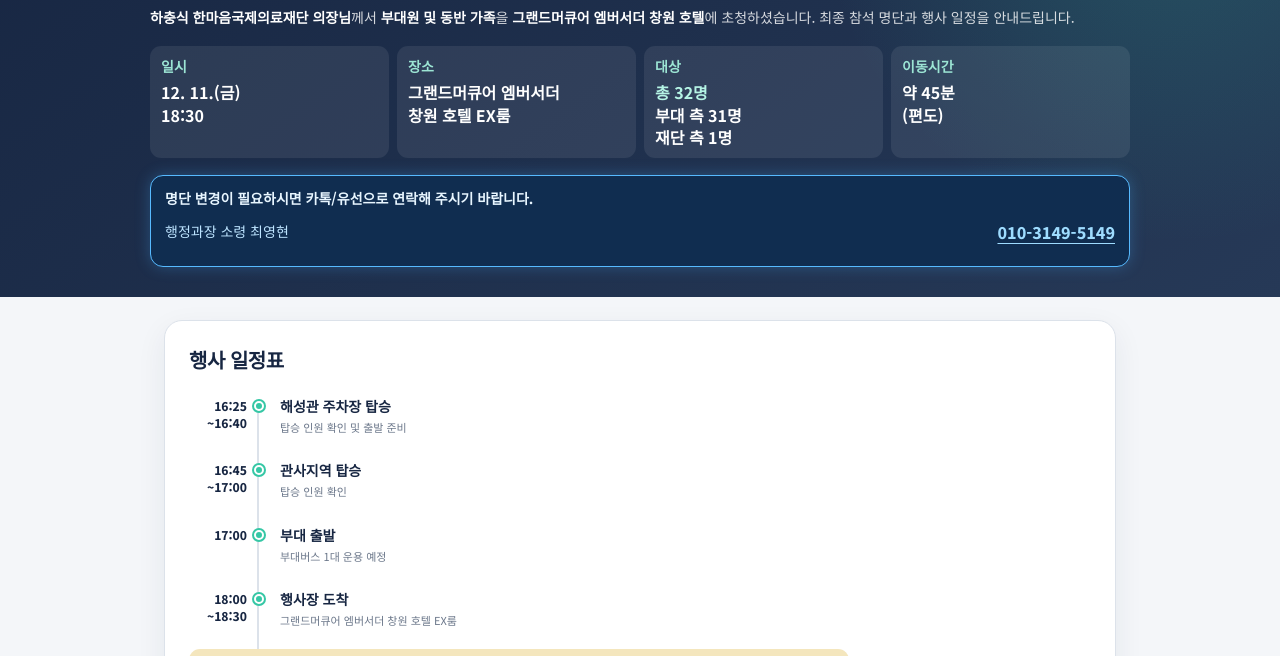
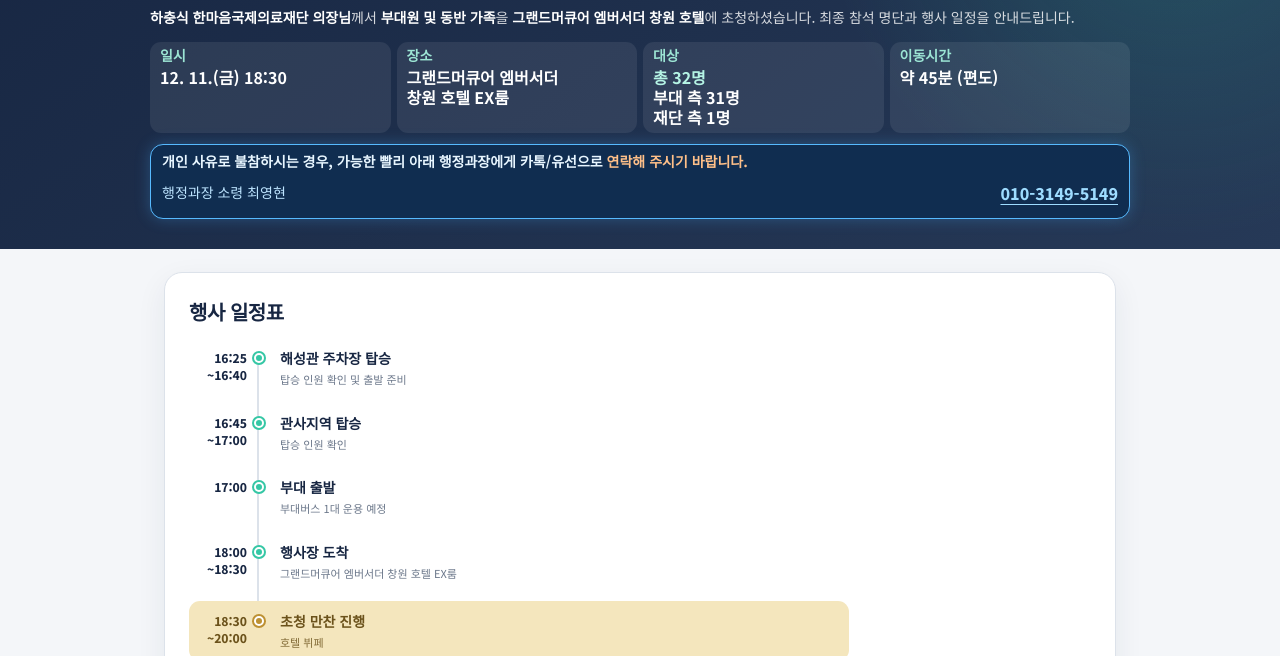
Before and after one commit to Buzzigirl/2026-hanmaeum-dinner-1211, a plain HTML site: page index.html in a window 1280 px wide. Shown: the part 141-797 px from the top of the page. Drawn offline with Linux system fonts and the light colour scheme.

Commit message:
Compact dinner details and reorder attendee rows

```diff
--- a/index.html
+++ b/index.html
@@ -13,10 +13,10 @@
     :root{--navy:#172642;--navy-2:#263957;--page:#f4f6f9;--panel:#fff;--text:#172642;--muted:#6b778a;--line:#dce2ea;--mint:#159676;--blue:#e8f0f8;--blue-text:#27435f;--gold:#f4e6bd;--gold-text:#6b521b;--pink:#f8e8ed;--pink-text:#81475a;--table:#dac49e;--table-edge:#aa8b5d;--shadow:0 10px 30px rgba(23,38,66,.07)}
     *{box-sizing:border-box}html{scroll-behavior:smooth}body{margin:0;min-width:320px;background:var(--page);color:var(--text);font-family:"Noto Sans KR",sans-serif;-webkit-font-smoothing:antialiased}
     .hero{padding:max(23px,env(safe-area-inset-top)) 18px 22px;background:radial-gradient(circle at 92% 5%,rgba(53,199,165,.22),transparent 29%),linear-gradient(145deg,var(--navy),var(--navy-2));color:#fff}.hero-inner{max-width:980px;margin:auto}h1{margin:0 0 10px;font-size:clamp(27px,6.8vw,44px);line-height:1.28;letter-spacing:-.04em}.intro{margin:0;color:rgba(255,255,255,.82);font-size:14px;line-height:1.75}.intro strong{color:#fff}
-    .facts{display:grid;grid-template-columns:repeat(2,minmax(0,1fr));gap:8px;margin-top:17px}
-    .fact{min-width:0;padding:10px 11px;border-radius:11px;background:rgba(255,255,255,.08)}
-    .fact-label{color:#9ce5d4;font-size:.875rem;font-weight:800}
-    .fact-value{margin-top:5px;color:#fff;font-size:1rem;font-weight:700;line-height:1.4;word-break:keep-all}
+    .facts{display:grid;grid-template-columns:repeat(2,minmax(0,1fr));gap:6px;margin-top:13px}
+    .fact{min-width:0;padding:5px 10px 6px;border-radius:11px;background:rgba(255,255,255,.08)}
+    .fact-label{color:#9ce5d4;font-size:.875rem;font-weight:800;line-height:1.25}
+    .fact-value{margin-top:2px;color:#fff;font-size:1rem;font-weight:700;line-height:1.25;word-break:keep-all}
     .fact-total{color:#b5f4e5}
     main{max-width:980px;margin:auto;padding:9px 14px calc(40px + env(safe-area-inset-bottom))}.card{margin-top:14px;padding:18px;border:1px solid var(--line);border-radius:18px;background:var(--panel);box-shadow:var(--shadow)}h2{margin:0 0 5px;font-size:20px;letter-spacing:-.025em}
     .schedule{position:relative;margin-top:17px}.schedule::before{content:"";position:absolute;left:68px;top:10px;bottom:10px;width:2px;background:var(--line)}.event{position:relative;display:grid;grid-template-columns:58px 18px minmax(0,1fr);gap:3px;padding:5px 7px 20px 0;border-radius:11px}.event:last-child{padding-bottom:5px}.time{padding-top:1px;font-size:12px;font-weight:800;text-align:right}.dot{position:relative;z-index:1;width:10px;height:10px;margin:5px auto 0;border:2px solid var(--panel);border-radius:50%;background:#35c7a5;box-shadow:0 0 0 2px #35c7a5}.event-body{padding-left:9px}.event-name{font-size:14px;font-weight:800}.event-note{margin-top:3px;color:var(--muted);font-size:11px;line-height:1.5}.event.banquet{margin-bottom:13px;padding-top:10px;padding-bottom:10px;background:var(--gold);color:var(--gold-text)}.event.banquet .dot{background:#bd9133;box-shadow:0 0 0 2px #bd9133}.event.banquet .event-note{color:inherit;opacity:.82}.event.is-live::after{content:"현재 진행";position:absolute;right:8px;top:7px;padding:4px 7px;border-radius:999px;background:var(--navy);color:#fff;font-size:10px;font-weight:800;animation:pulse 1.15s ease-in-out infinite}@keyframes pulse{50%{opacity:.38;transform:scale(.96)}}@media(prefers-reduced-motion:reduce){.event.is-live::after{animation:none}}
@@ -25,11 +25,12 @@
     .roster-table{width:100%;border-collapse:collapse;table-layout:fixed;margin-top:14px;font-size:.875rem}
     .contact{
       display:grid;grid-template-columns:minmax(0,1fr) auto;align-items:center;gap:0 10px;
-      margin-top:17px;padding:12px 14px;border:1px solid #57baff;border-radius:13px;
+      margin-top:11px;padding:7px 11px 3px;border:1px solid #57baff;border-radius:13px;
       background:#102d50;color:#e8f6ff;box-shadow:0 0 15px rgba(72,175,255,.28);
-      font-size:.875rem;line-height:1.55
+      font-size:.875rem;line-height:1.4
     }
     .contact p{grid-column:1 / -1;margin:0}
+    .contact-action{color:#ffc089}
     .contact-name{color:#bde4ff;word-break:keep-all}
     .contact a{display:inline-flex;align-items:center;min-height:44px;color:#9edcff;font-size:1rem;font-weight:800;white-space:nowrap;text-underline-offset:4px}
     .contact a:focus-visible,.roster-summary:focus-visible{outline:2px solid #57baff;outline-offset:3px}
@@ -59,6 +60,8 @@
     .roster-table tbody th{font-weight:500}.roster-table td:last-child{font-weight:700}
     .roster-table .foundation th,.roster-table .foundation td{background:#fff3d6;color:#6b521b}
     .roster-table .commander th,.roster-table .commander td{background:#e8f1fb;color:#264967}
+    .roster-table .volunteers{background:#f0f8f5}
+    .roster-table .unit-attendees{background:#f5f7fb}
   </style>
 </head>
 <body>
@@ -67,13 +70,13 @@
       <h1>한마음국제의료재단<br>초청 만찬 최종 참석 안내</h1>
       <p class="intro"><strong>하충식 한마음국제의료재단 의장님</strong>께서 <strong>부대원 및 동반 가족</strong>을 <strong>그랜드머큐어 엠버서더 창원 호텔</strong>에 초청하셨습니다. 최종 참석 명단과 행사 일정을 안내드립니다.</p>
       <div class="facts" aria-label="행사 기본정보">
-        <div class="fact"><div class="fact-label">일시</div><div class="fact-value">12. 11.(금)<br>18:30</div></div>
+        <div class="fact"><div class="fact-label">일시</div><div class="fact-value">12. 11.(금) 18:30</div></div>
         <div class="fact"><div class="fact-label">장소</div><div class="fact-value">그랜드머큐어 엠버서더<br>창원 호텔 EX룸</div></div>
         <div class="fact"><div class="fact-label">대상</div><div class="fact-value"><strong class="fact-total">총 32명</strong><br>부대 측 31명<br>재단 측 1명</div></div>
-        <div class="fact"><div class="fact-label">이동시간</div><div class="fact-value">약 45분<br>(편도)</div></div>
+        <div class="fact"><div class="fact-label">이동시간</div><div class="fact-value">약 45분 (편도)</div></div>
       </div>
-      <aside class="contact" aria-label="명단 변경 연락처">
-        <p><strong>명단 변경이 필요하시면 카톡/유선으로 연락해 주시기 바랍니다.</strong></p>
+      <aside class="contact" aria-label="불참 시 연락처">
+        <p><strong>개인 사유로 불참하시는 경우, 가능한 빨리 아래 행정과장에게 카톡/유선으로 <span class="contact-action">연락해 주시기 바랍니다.</span></strong></p>
         <span class="contact-name">행정과장 소령 최영현</span>
         <a href="tel:01031495149" aria-label="행정과장 소령 최영현에게 전화, 010-3149-5149">010-3149-5149</a>
       </aside>
@@ -123,8 +126,8 @@
         <tbody>
           <tr class="foundation"><th scope="row">재단 의장</th><td>—</td><td>하충식</td></tr>
           <tr class="commander"><th scope="row">5비 단장</th><td>—</td><td>—</td></tr>
-          <tr><th scope="row">인사행정처장</th><td>중령</td><td>윤창호</td></tr>
-          <tr><th scope="row">행정과장</th><td>소령</td><td>최영현</td></tr>
+        </tbody>
+        <tbody class="volunteers">
           <tr><th scope="row">꿈나무체육대회 봉사자</th><td>대위</td><td>박가현</td></tr>
           <tr><th scope="row">꿈나무체육대회 봉사자</th><td>중위(진)</td><td>이하은</td></tr>
           <tr><th scope="row">꿈나무체육대회 봉사자</th><td>중위(진)</td><td>변예지</td></tr>
@@ -140,8 +143,11 @@
           <tr><th scope="row">꿈나무체육대회 봉사자</th><td>중사</td><td>장한슬</td></tr>
           <tr><th scope="row">꿈나무체육대회 봉사자</th><td>하사</td><td>천정환</td></tr>
           <tr><th scope="row">꿈나무체육대회 봉사자</th><td>하사</td><td>박지훈</td></tr>
+        </tbody>
+        <tbody class="unit-attendees">
           <tr><th scope="row">작전지원전대장</th><td>대령</td><td>이관효</td></tr>
           <tr><th scope="row">기지방호전대장</th><td>대령</td><td>공만석</td></tr>
+          <tr><th scope="row">인사행정처장</th><td>중령</td><td>윤창호</td></tr>
           <tr><th scope="row">항공의무대대장</th><td>중령(진)</td><td>김승욱</td></tr>
           <tr><th scope="row">김승욱 배우자</th><td>—</td><td>왕현지</td></tr>
           <tr><th scope="row">군사경찰대대장</th><td>중령</td><td>오지영</td></tr>
@@ -151,6 +157,7 @@
           <tr><th scope="row">항공기대대장</th><td>중령</td><td>허종욱</td></tr>
           <tr><th scope="row">장비대대장</th><td>중령</td><td>권혁준</td></tr>
           <tr><th scope="row">운항관제대대장</th><td>중령</td><td>김상협</td></tr>
+          <tr><th scope="row">행정과장</th><td>소령</td><td>최영현</td></tr>
           <tr><th scope="row">전속부관</th><td>대위(진)</td><td>갈부강</td></tr>
           <tr><th scope="row">운전관</th><td>중사</td><td>김종호</td></tr>
         </tbody>
```
